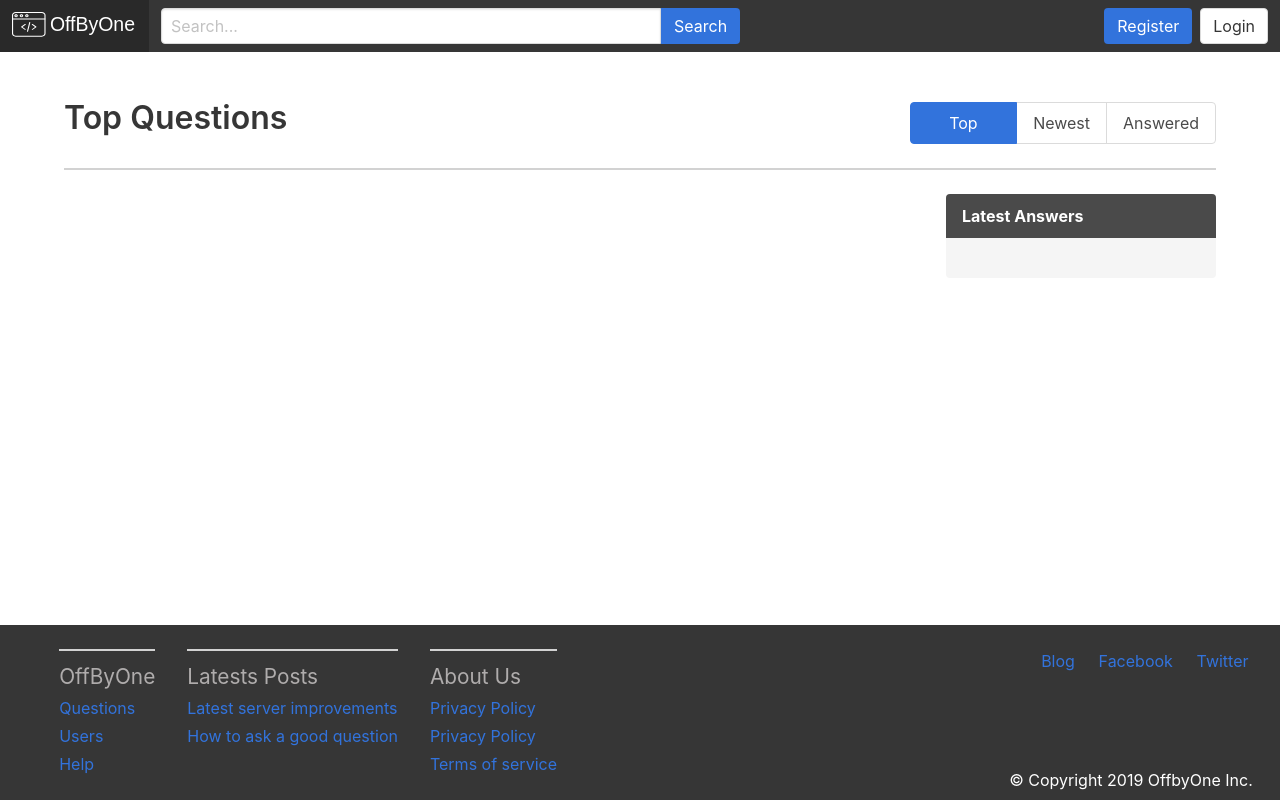
After one commit to rem1niscence/OffByOneBlog, a Django app: page / in a window 1280 px wide. The commit adds this page. Run offline with Django 3.2, Linux system fonts and the light colour scheme; data that the repository does not hold is empty; some libraries are stand-ins or nearby versions.

Commit message:
Added homepage view and minor changes

```diff
--- a/django/common/css/main.css
+++ b/django/common/css/main.css
@@ -85,6 +85,27 @@ body {
   #content-footer {
     flex-direction: column;
   }
+
+  .top-bar {
+    flex-direction: column;
+    justify-content: center;
+  }
+
+  .top-bar h1 {
+    margin-bottom: 0.5em !important;
+    margin: 0 auto;
+    text-align: center;
+    /* margin: inherit; */
+    /* color: blue; */
+  }
+
+  .top-bar .tabs {
+    margin: 0 auto;
+  }
+
+  .question-stats {
+    justify-content: space-around !important;
+  }
 }
 
 hr {
@@ -119,3 +140,35 @@ hr {
   margin-top: 1.5em;
   margin-bottom: 1em;
 }
+
+.top-bar {
+  display: flex;
+  justify-content: space-between;
+  align-items: baseline;
+}
+
+.question .column.is-2 {
+  display: flex;
+  /* flex-direction: column; */
+  flex-shrink: 0;
+  /* align-items: flex-start; */
+}
+
+.question-stats {
+  width: 100%;
+  display: flex;
+  justify-content: space-between;
+  align-items: center;
+  /* margin-top: auto; */
+}
+
+.question-stats li {
+  /* margin-right: 20px; */
+  /* padding: 0 0.5em; */
+}
+
+.question .extra-info {
+  display: flex;
+  justify-content: space-between;
+
+}
--- a/django/config/settings.py
+++ b/django/config/settings.py
@@ -134,5 +134,5 @@ STATICFILES_DIRS = [
 LOGIN_URL = 'login'
 
 # TODO: Create views to redirect fields below
-# LOGIN_REDIRECT_URL = ''
-# LOGOUT_REDIRECT_URL = ''
+LOGIN_REDIRECT_URL = 'qanda:home'
+LOGOUT_REDIRECT_URL = 'qanda:home'
--- a/django/qanda/models.py
+++ b/django/qanda/models.py
@@ -24,9 +24,15 @@ class QuestionManager(models.Manager):
     def all_with_prefetch_tags(self):
         return self.get_queryset().prefetch_related('tags')
 
-    def all_with_related_model_and_score(self):
+    def all_with_relations_and_score(self):
         qs = self.all_with_prefetch_tags()
         qs = qs.annotate(score=Coalesce(Sum('questionvote__value'), 0))
+        return qs
+
+    def all_with_answer_score(self):
+        qs = self.all_with_relations_and_score()
+        qs = qs.annotate(ans_score=Coalesce(
+            Sum('answer__answervote__value'), 0))
         return qs
 
 
@@ -86,6 +92,9 @@ class Question(Publishable):
     def can_accept_answers(self, user):
         return self.user == user
 
+    class Meta:
+        ordering = ["-created", ]
+
 
 class Tag(models.Model):
     name = models.CharField(max_length=40)
@@ -116,6 +125,11 @@ class Answer(Publishable):
     class Meta:
         ordering = ["-accepted", ]
 
+    def get_absolute_url(self):
+        return reverse('qanda:question-detail', kwargs={
+            'pk': self.question.pk, 'title':
+            self.question.title.replace(' ', '-')})
+
 
 class Comment(Publishable):
     answer = models.ForeignKey('Answer', on_delete=models.CASCADE)
--- a/django/qanda/templates/qanda/ask_question.html
+++ b/django/qanda/templates/qanda/ask_question.html
@@ -4,9 +4,6 @@
 {% block title %}Ask your question{% endblock title %}
 
 {% block body %}
-<section class="section">
-  <div class="container">
-
 {% if preview  %}
 <div class="content">
   <article class="message is-info">
@@ -47,6 +44,4 @@
     <button type="submit" name="action" value="SAVE" class="button is-link">Publish</button>
   </div>
 </form>
-  </div>
-</section>
 {% endblock body %}
--- /dev/null
+++ b/django/qanda/templates/qanda/common/list_questions.html
@@ -0,0 +1,35 @@
+<div class="question">
+  {% for question in questions %}
+  <div class="columns" style="margin-bottom: 0;">
+    <div class=" column is-2">
+      <ul class="question-stats">
+        <li>
+          <p class="has-text-centered">{{question.score}}</p>
+          <p class="is-size-7">Votes</p>
+        </li>
+        <li>
+          <p class="has-text-centered">{{question.answer_set.all|length}}</p>
+          <p class="is-size-7">Answers</p>
+        </li>
+        <li>
+          <p class="has-text-centered">{{question.viewed}}</p>
+          <p class="is-size-7">Views</p>
+        </li>
+      </ul>
+    </div>
+    <div class="column is-10"  style="padding-bottom: 0">
+      <a href="{% url 'qanda:question-detail' pk=question.id title=question.title %}" class="question-title is-size-5 has-text-info">{{question.title}}</a>
+
+     <div class="extra-info">
+      <div class="tags" style="margin-bottom: 0.5em">
+       {% for tag in question.tags.all %}
+        <span class="tag is-dark is-small">{{tag.name}}</span>
+        {% endfor %}
+      </div>
+        <p class="has-text-grey-light">Asked {{question.created|timesince}} ago by <strong>{{question.user}}</strong></p>
+     </div>
+    </div>
+  </div>
+  <hr style="height: 1px; margin-top: 0;">
+  {% endfor %}
+</div>
--- /dev/null
+++ b/django/qanda/templates/qanda/homepage.html
@@ -0,0 +1,50 @@
+{% extends 'core/base.html' %}
+
+{% block title %}{{block.super}}{% endblock title %}
+
+{% block body %}
+<div class="top-bar">
+  <h1 class="title" style="margin-bottom: 0">Top Questions</h1>
+
+  <div class="tabs is-toggle">
+    <ul>
+      <li class="{% if not 'sort' in request.GET %} is-active {% endif %}">
+        <a href="{% url 'qanda:home' %}">
+          <span>&nbsp;&nbsp;&nbsp;&nbsp;&nbsp;Top&nbsp;&nbsp;&nbsp;&nbsp;&nbsp;</span>
+        </a>
+      </li>
+      <li class="{% if 'sort' in request.GET and request.GET.sort == 'newest'%} is-active {% endif %}">
+        <a href="{% url 'qanda:home' %}?sort=newest">
+          <span>Newest</span>
+        </a>
+      </li>
+      <li class="{% if 'sort' in request.GET and request.GET.sort == 'answered'%} is-active {% endif %}">
+        <a href="{% url 'qanda:home' %}?sort=answered">
+          <span>Answered</span>
+        </a>
+      </li>
+    </ul>
+  </div>
+</div>
+<hr>
+<div class="columns">
+  <div class="column is-9">
+    {% include "qanda/common/list_questions.html" %}
+  </div>
+  <div class="column is-3">
+    <article class="message">
+      <div class="message-header">
+        <p>Latest Answers</p>
+      </div>
+      <div class="message-body">
+        {% for answer in last_answers %}
+        <p class="is-size-6">{{answer.score}} <a class="has-text-info"
+            href="{% url 'qanda:question-detail' pk=answer.question.id title=answer.question.title %}">{{ answer.question.title }}</a>
+          by <strong class="is-size-7">{{answer.question.user}}</strong></p>
+        {% endfor %}
+      </div>
+    </article>
+  </div>
+</div>
+
+{% endblock body %}
--- a/django/qanda/urls.py
+++ b/django/qanda/urls.py
@@ -3,6 +3,7 @@ from qanda import views
 
 app_name = 'qanda'
 urlpatterns = [
+    path('', views.HomePageView.as_view(), name='home'),
     path('ask/', views.CreateQuestion.as_view(), name='ask-question'),
     path('question/<int:question_id>/vote/',
          views.QuestionVoteCreate.as_view(), name='question-vote-create'),
--- a/django/qanda/views.py
+++ b/django/qanda/views.py
@@ -1,12 +1,14 @@
+from django.contrib.auth.mixins import LoginRequiredMixin
 from django.core.exceptions import PermissionDenied
 from django.http import HttpResponseBadRequest
-from django.shortcuts import redirect, reverse
-from django.views.generic import CreateView, DetailView, UpdateView
-from qanda.forms import (AnswerForm, AnswerVoteForm,
-                         QuestionForm, CustomUserCreationForm,
-                         QuestionVoteForm, AnswerAcceptanceForm)
+from django.shortcuts import redirect
+from django.urls import reverse, reverse_lazy
+from django.views.generic import (CreateView, DetailView, TemplateView,
+                                  UpdateView)
+from qanda.forms import (AnswerAcceptanceForm, AnswerForm, AnswerVoteForm,
+                         CustomUserCreationForm, QuestionForm,
+                         QuestionVoteForm)
 from qanda.models import Answer, AnswerVote, Question, QuestionVote, Tag
-from django.contrib.auth.mixins import LoginRequiredMixin
 
 
 class CreateQuestion(LoginRequiredMixin, CreateView):
@@ -45,7 +47,7 @@ class CreateQuestion(LoginRequiredMixin, CreateView):
 
 
 class QuestionDetail(DetailView):
-    queryset = Question.objects.all_with_related_model_and_score()
+    queryset = Question.objects.all_with_relations_and_score()
 
     def get_vote_data(self, model, obj, url_id, create_url, update_url):
         vote = model.objects.get_vote_or_unsaved_blank_vote(
@@ -118,9 +120,7 @@ class QuestionVoteCreate(LoginRequiredMixin, CreateView):
         }
 
     def get_success_url(self):
-        return reverse('qanda:question-detail', kwargs={
-            'pk': self.object.question.id, 'title': self.object.question.title
-        })
+        return self.object.question.get_absolute_url()
 
     def render_to_response(self, context, **response_kwargs):
         return redirect(to=self.get_success_url())
@@ -137,9 +137,7 @@ class QuestionVoteUpdate(LoginRequiredMixin, UpdateView):
         return vote
 
     def get_success_url(self):
-        return reverse('qanda:question-detail', kwargs={
-            'pk': self.object.question.id, 'title': self.object.question.title
-        })
+        return self.object.question.get_absolute_url()
 
     def render_to_response(self, context, **response_kwargs):
         return redirect(to=self.get_success_url())
@@ -155,10 +153,7 @@ class AnswerCreate(LoginRequiredMixin, CreateView):
         }
 
     def get_success_url(self):
-        return reverse('qanda:question-detail', kwargs={
-            'pk': self.kwargs['question_id'],
-            'title': self.object.question.title
-        })
+        return self.object.question.get_absolute_url()
 
 
 class AnswerVoteCreate(LoginRequiredMixin, CreateView):
@@ -202,6 +197,31 @@ class UpdateAnswerAcceptanceView(LoginRequiredMixin, UpdateView):
         return self.object.question.get_absolute_url()
 
 
+class HomePageView(TemplateView):
+    template_name = 'qanda/homepage.html'
+
+    def get_context_data(self, **kwargs):
+        ctx = super(HomePageView, self).get_context_data(**kwargs)
+
+        sort_by = self.request.GET.get('sort', None)
+        if (sort_by == 'newest'):
+            ctx["questions"] = \
+                Question.objects.all_with_relations_and_score()
+        elif (sort_by == 'answered'):
+            ctx["questions"] = \
+                Question.objects.all_with_answer_score() \
+                .order_by('-ans_score')
+        else:
+            ctx["questions"] = \
+                Question.objects.all_with_relations_and_score() \
+                .order_by("-score")
+
+        ctx['last_answers'] = Answer.objects.all_with_score() \
+            .order_by('-created')[:5]
+        return ctx
+
+
 class SignUpView(CreateView):
     form_class = CustomUserCreationForm
     template_name = 'registration/register.html'
+    success_url = reverse_lazy('qanda:homepage')
--- a/django/templates/core/base.html
+++ b/django/templates/core/base.html
@@ -17,7 +17,7 @@
   <div id="content-wrap">
     <nav class="navbar is-dark" role="navigation" aria-label="main navigation">
       <div class="navbar-brand">
-        <a class="navbar-item" href="#">
+        <a class="navbar-item" href="{% url 'qanda:home' %}">
           <img src="{% static 'assets/logo-text-white.svg' %}" width="125" height="35">
         </a>
 
@@ -49,7 +49,11 @@
       </div>
     </nav>
 
-    {% block body %}{% endblock body %}
+    <section class="section">
+      <div class="container">
+        {% block body %}{% endblock body %}
+      </div>
+    </section>
   </div>
   <footer class="footer" style="background-color: #363636">
     <div class="content" id="content-footer">
--- a/django/templates/registration/login.html
+++ b/django/templates/registration/login.html
@@ -4,13 +4,11 @@
 
 {% block body %}
 
-<div class="section">
-  <div class="container">
 <div class="columns is-centered">
   <div class="column is-half">
     {% if 'next' in request.GET %}
     <article class="message is-dark">
-          <div class="message-body">
+      <div class="message-body" style="background-color: hsl(0, 0%, 94%)">
         You need to be logged in to access this feature
       </div>
     </article>
@@ -44,7 +42,5 @@
         here</a></p>
   </div>
 </div>
-  </div>
-</div>
 
 {% endblock body %}
--- a/django/templates/registration/register.html
+++ b/django/templates/registration/register.html
@@ -4,8 +4,6 @@
 
 {% block body %}
 
-<div class="section">
-  <div class="container">
 <div class="columns is-centered">
   <div class="column is-half">
     <p class="title has-text-centered is-size-5">OffByOne</p>
@@ -64,7 +62,5 @@
         here</a></p>
   </div>
 </div>
-  </div>
-</div>
 
 {% endblock body %}
```
Also changed, not shown: django/qanda/templates/qanda/question_detail.html (+1 -10 lines). Lines whose indentation alone changed are shown as unchanged.
